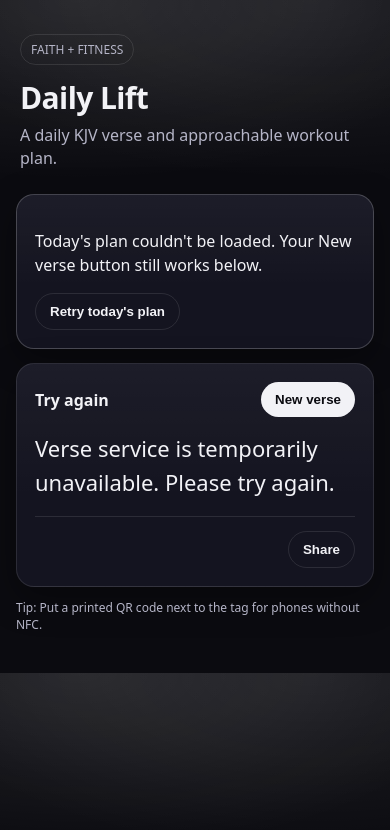
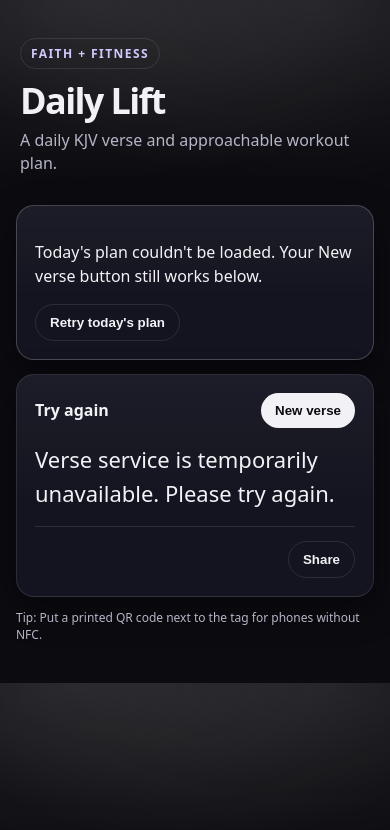
Before and after one commit to GoodBlood2020/KJV-nfc-verse101, a website: page index.html in a window 390 px wide. Drawn offline with Linux system fonts and the light colour scheme; no server answers.

Commit message:
Give Daily Lift a clean mobile-friendly wordmark hierarchy

```diff
--- a/styles.css
+++ b/styles.css
@@ -19,7 +19,8 @@ body{
 }
 /* Center the page and retain side padding on narrow screens. */
 .wrap{max-width:720px;margin:0 auto;padding:26px 16px 40px}
-.hero{padding:8px 4px 10px}
+.hero{padding:12px 4px 16px}
+.hero .pill{letter-spacing:.12em;font-weight:800;color:#d2c8ff}
 .pill{
   display:inline-block;
   padding:6px 10px;
@@ -28,7 +29,7 @@ body{
   font-size:12px;
   color:var(--muted);
 }
-h1{margin:12px 0 6px;font-size:38px;letter-spacing:-.02em}
+h1{margin:12px 0 8px;font-size:clamp(36px,8vw,46px);letter-spacing:-.045em;line-height:1.1;font-weight:850}
 .sub{margin:0;color:var(--muted);line-height:1.45}
 .card{
   margin-top:14px;
@@ -90,4 +91,4 @@ h1{margin:12px 0 6px;font-size:38px;letter-spacing:-.02em}
 /* Visible focus helps keyboard users identify the active control. */
 .btn:focus-visible,.daily-select:focus-visible,.daily-exercise:focus-within{outline:3px solid #d2c8ff;outline-offset:3px}
 /* On small phones, wrap exercise amounts beneath their names. */
-@media(max-width:420px){h1{font-size:30px}.daily-title{font-size:24px}.daily-verse{font-size:18px}.daily-exercise{flex-wrap:wrap}.daily-exercise-amount{width:100%;text-align:left;margin-left:31px}}
+@media(max-width:420px){h1{font-size:36px}.daily-title{font-size:24px}.daily-verse{font-size:18px}.daily-exercise{flex-wrap:wrap}.daily-exercise-amount{width:100%;text-align:left;margin-left:31px}}
```
